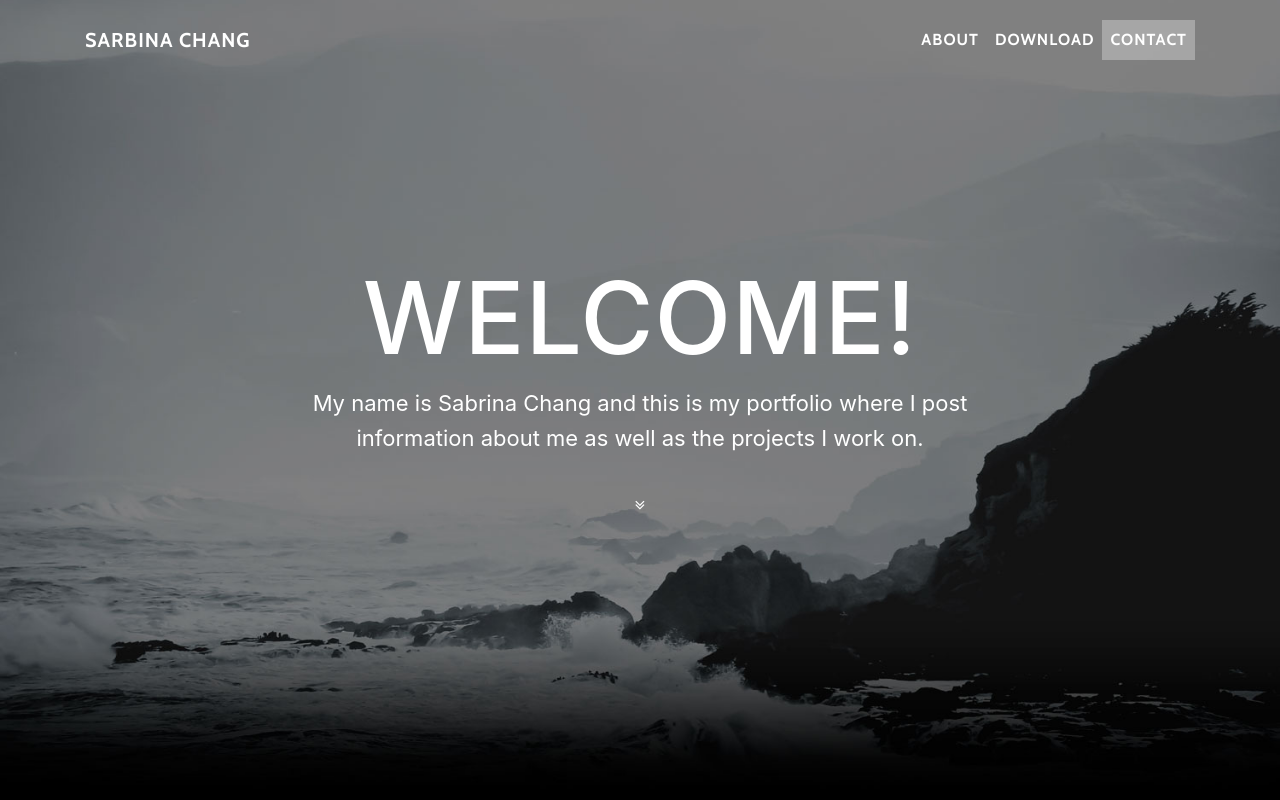
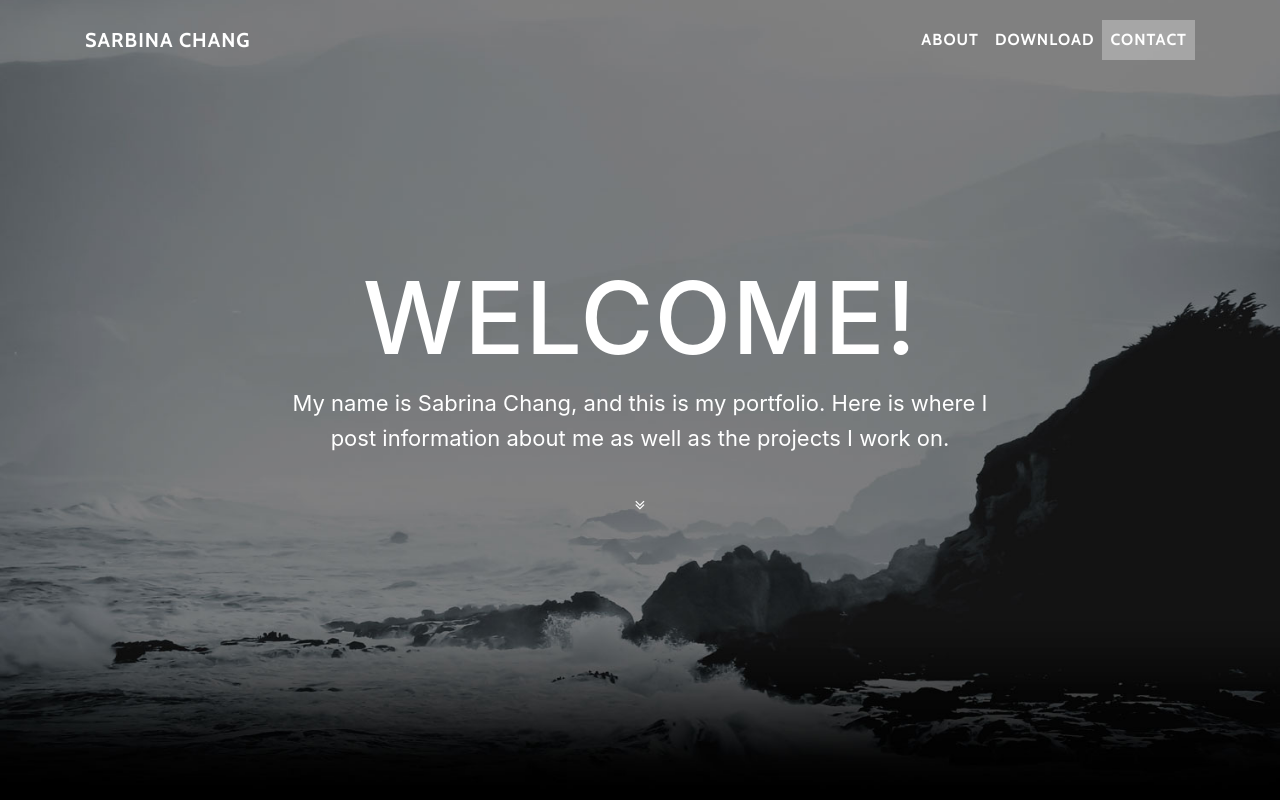
Before and after one commit to sabrinac3/sabrinac3.github.io, a website with bundled scripts: page index.html in a window 1280 px wide. Shown: the top 800 px of the page. Built offline with nearby package versions, Linux system fonts and the light colour scheme.

Commit message:
Update index.html

```diff
--- a/index.html
+++ b/index.html
@@ -56,7 +56,7 @@
           <div class="row">
             <div class="col-lg-8 mx-auto">
               <h1 class="brand-heading">Welcome!</h1>
-              <p class="intro-text">My name is Sabrina Chang and this is my portfolio where I post information about me as well as the projects I work on.</p>
+              <p class="intro-text">My name is Sabrina Chang, and this is my portfolio. Here is where I post information about me as well as the projects I work on.</p>
               <a href="#about" class="btn btn-circle js-scroll-trigger">
                 <i class="fa fa-angle-double-down animated"></i>
               </a>
```
